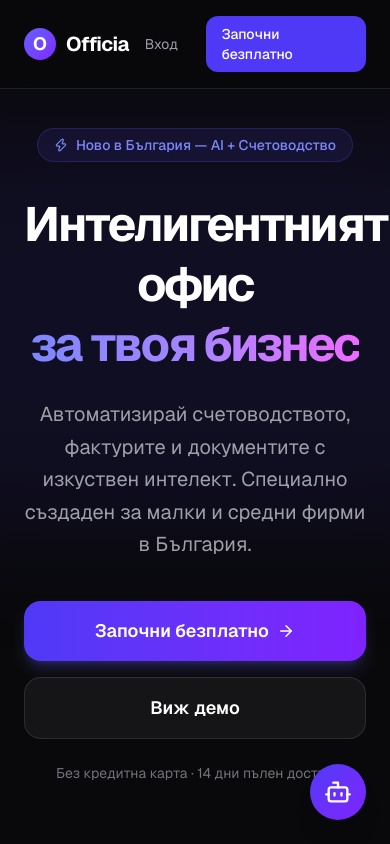
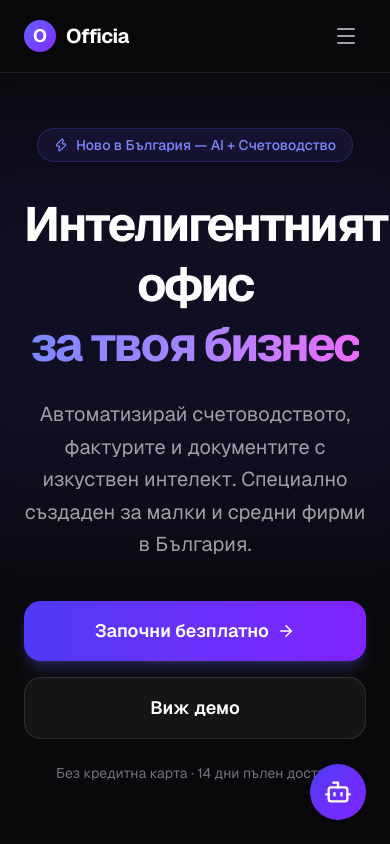
Before and after one commit to lukezester-ai/officia, a Next.js app: page /login in a window 390 px wide. Shown: the top 844 px of the page. Built offline with nearby package versions, Linux system fonts and the light colour scheme.

Commit message:
feat: add mobile menu to landing page

```diff
--- /dev/null
+++ b/fix-currency.js
@@ -0,0 +1,24 @@
+const fs = require('fs');
+const path = require('path');
+
+function replaceInDir(dir) {
+  const files = fs.readdirSync(dir);
+  for (const file of files) {
+    const fullPath = path.join(dir, file);
+    if (fs.statSync(fullPath).isDirectory()) {
+      replaceInDir(fullPath);
+    } else if (fullPath.endsWith('.ts') || fullPath.endsWith('.tsx')) {
+      let content = fs.readFileSync(fullPath, 'utf8');
+      let newContent = content
+        .replace(/BGN/g, 'EUR')
+        .replace(/лв\./g, '€')
+        .replace(/лв/g, '€');
+      if (content !== newContent) {
+        fs.writeFileSync(fullPath, newContent, 'utf8');
+        console.log('Updated: ' + fullPath);
+      }
+    }
+  }
+}
+
+replaceInDir('./src');
--- a/src/app/[lang]/page.tsx
+++ b/src/app/[lang]/page.tsx
@@ -2,6 +2,7 @@
 import Link from 'next/link';
 import { ArrowRight, CheckCircle, FileText, Brain, Building2, BarChart3, Shield, Zap, Users } from 'lucide-react';
 import TestimonialsFaq from '@/components/TestimonialsFaq';
+import MobileMenu from '@/components/mobile-menu';
 
 const features = [
   { icon: BarChart3, title: 'Счетоводство', desc: 'Сметкоплан, журнални записи, ДДС дневници, баланс и отчет за П/З.', color: 'from-indigo-500 to-violet-600', bg: 'bg-indigo-50 dark:bg-indigo-950/30', iconCls: 'text-indigo-600' },
@@ -38,10 +39,11 @@ export default async function HomePage({ params }: { params: Promise<{ lang: str
             <a href="#features" className="hover:text-white transition-colors">Функции</a>
             <a href="#pricing" className="hover:text-white transition-colors">Цени</a>
           </div>
-          <div className="flex items-center gap-3">
+          <div className="hidden md:flex items-center gap-3">
             <Link href={"/sign-in"} className="text-sm text-zinc-400 hover:text-white transition-colors px-4 py-2">Вход</Link>
             <Link href={"/sign-up"} className="text-sm bg-indigo-600 hover:bg-indigo-500 transition-colors px-4 py-2 rounded-lg font-medium">Започни безплатно</Link>
           </div>
+          <MobileMenu lang={lang} />
         </div>
       </nav>
 
--- /dev/null
+++ b/src/components/mobile-menu.tsx
@@ -0,0 +1,31 @@
+'use client';
+import { useState } from 'react';
+import Link from 'next/link';
+import { Menu, X } from 'lucide-react';
+
+export default function MobileMenu({ lang }: { lang: string }) {
+  const [isOpen, setIsOpen] = useState(false);
+
+  return (
+    <div className="md:hidden">
+      <button
+        onClick={() => setIsOpen(!isOpen)}
+        className="p-2 text-zinc-400 hover:text-white transition-colors"
+      >
+        {isOpen ? <X size={24} /> : <Menu size={24} />}
+      </button>
+
+      {isOpen && (
+        <div className="absolute top-full left-0 w-full bg-zinc-950/95 backdrop-blur-xl border-b border-white/10 py-4 px-6 flex flex-col gap-4 shadow-xl z-50">
+          <a href="#features" onClick={() => setIsOpen(false)} className="text-zinc-400 hover:text-white transition-colors py-2 text-lg font-medium">Функции</a>
+          <a href="#pricing" onClick={() => setIsOpen(false)} className="text-zinc-400 hover:text-white transition-colors py-2 text-lg font-medium">Цени</a>
+          <div className="h-px bg-white/10 my-2" />
+          <Link href="/sign-in" onClick={() => setIsOpen(false)} className="text-zinc-400 hover:text-white transition-colors py-2 text-lg font-medium">Вход</Link>
+          <Link href="/sign-up" onClick={() => setIsOpen(false)} className="bg-indigo-600 hover:bg-indigo-500 text-white transition-colors px-4 py-3 rounded-xl font-medium text-center text-lg mt-2">
+            Започни безплатно
+          </Link>
+        </div>
+      )}
+    </div>
+  );
+}
```
